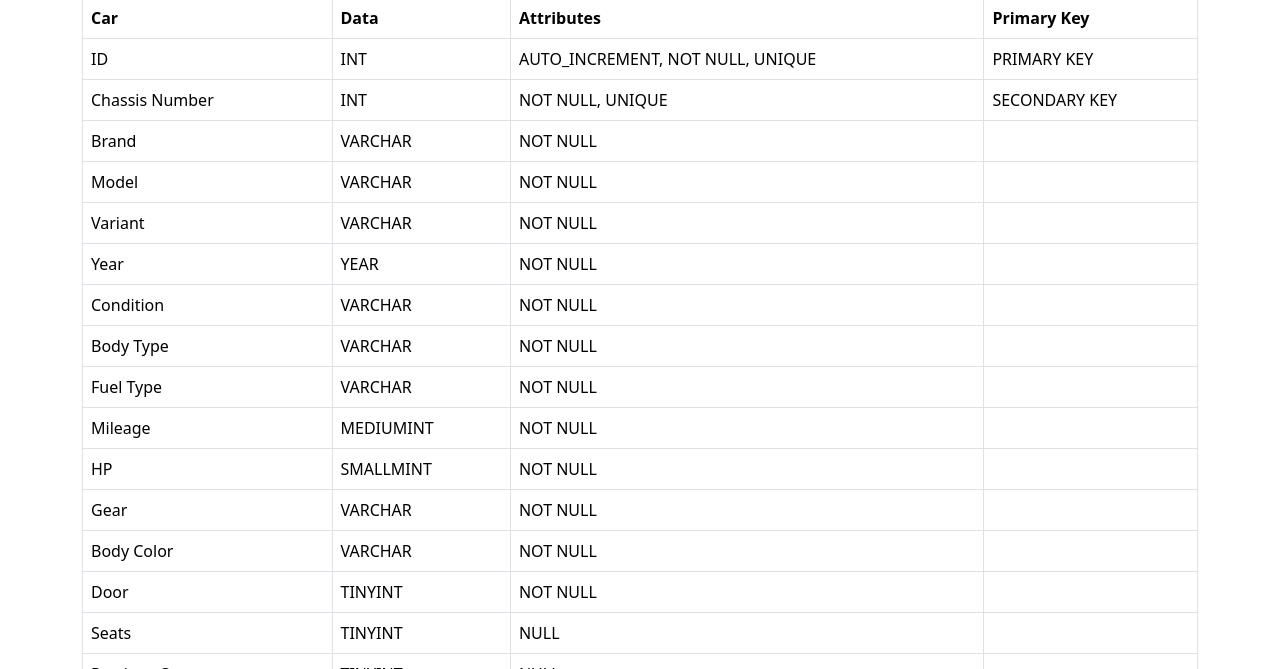
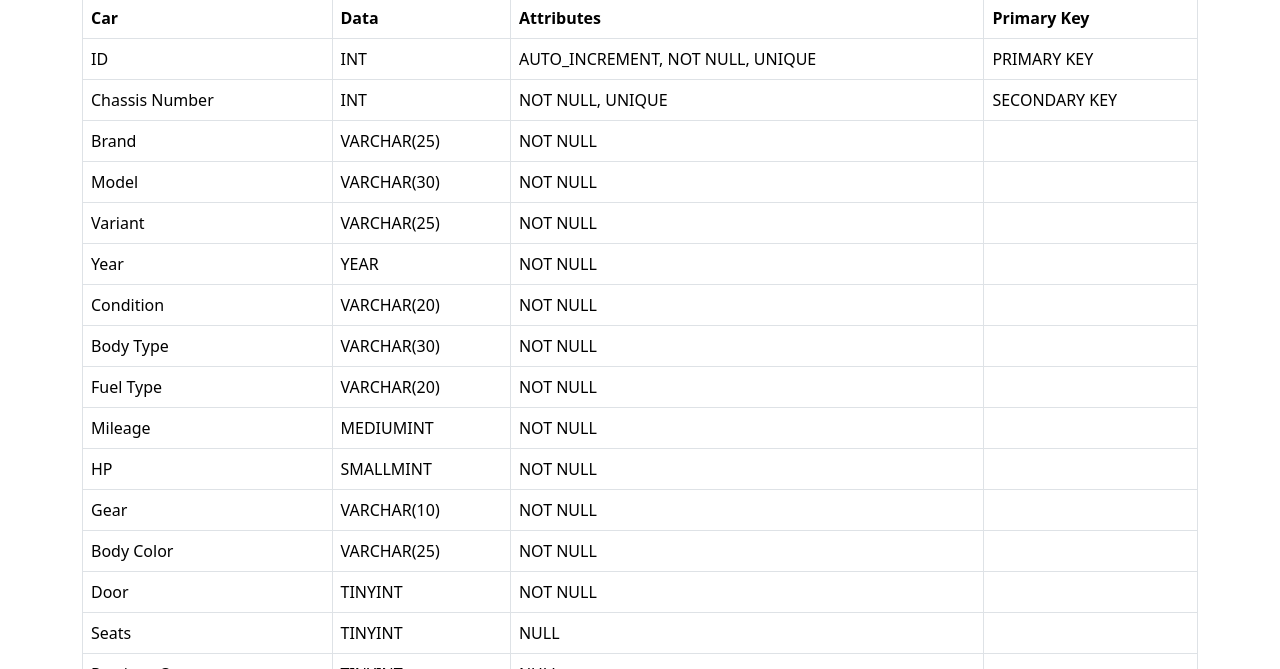
Before and after one commit to gluke0/db-first, a plain HTML site: page index.html in a window 1280 px wide. Shown: the part 131-800 px from the top of the page. Drawn offline with nearby package versions, Linux system fonts and the light colour scheme.

Commit message:
num max varchar

```diff
--- a/index.html
+++ b/index.html
@@ -40,19 +40,19 @@
           </tr>
           <tr>
             <td>Brand</td>
-            <td>VARCHAR</td>
+            <td>VARCHAR(25)</td>
             <td>NOT NULL</td>
             <td></td>
           </tr>
           <tr>
             <td>Model</td>
-            <td>VARCHAR</td>
+            <td>VARCHAR(30)</td>
             <td>NOT NULL</td>
             <td></td>
           </tr>
           <tr>
             <td>Variant</td>
-            <td>VARCHAR</td>
+            <td>VARCHAR(25)</td>
             <td>NOT NULL</td>
             <td></td>
           </tr>
@@ -64,19 +64,19 @@
           </tr>
           <tr>
             <td>Condition</td>
-            <td>VARCHAR</td>
+            <td>VARCHAR(20)</td>
             <td>NOT NULL</td>
             <td></td>
           </tr>
           <tr>
             <td>Body Type</td>
-            <td>VARCHAR</td>
+            <td>VARCHAR(30)</td>
             <td>NOT NULL</td>
             <td></td>
           </tr>
           <tr>
             <td>Fuel Type</td>
-            <td>VARCHAR</td>
+            <td>VARCHAR(20)</td>
             <td>NOT NULL</td>
             <td></td>
           </tr>
@@ -94,13 +94,13 @@
           </tr>
           <tr>
             <td>Gear</td>
-            <td>VARCHAR</td>
+            <td>VARCHAR(10)</td>
             <td>NOT NULL</td>
             <td></td>
           </tr>
           <tr>
             <td>Body Color</td>
-            <td>VARCHAR</td>
+            <td>VARCHAR(25)</td>
             <td>NOT NULL</td>
             <td></td>
           </tr>
```
